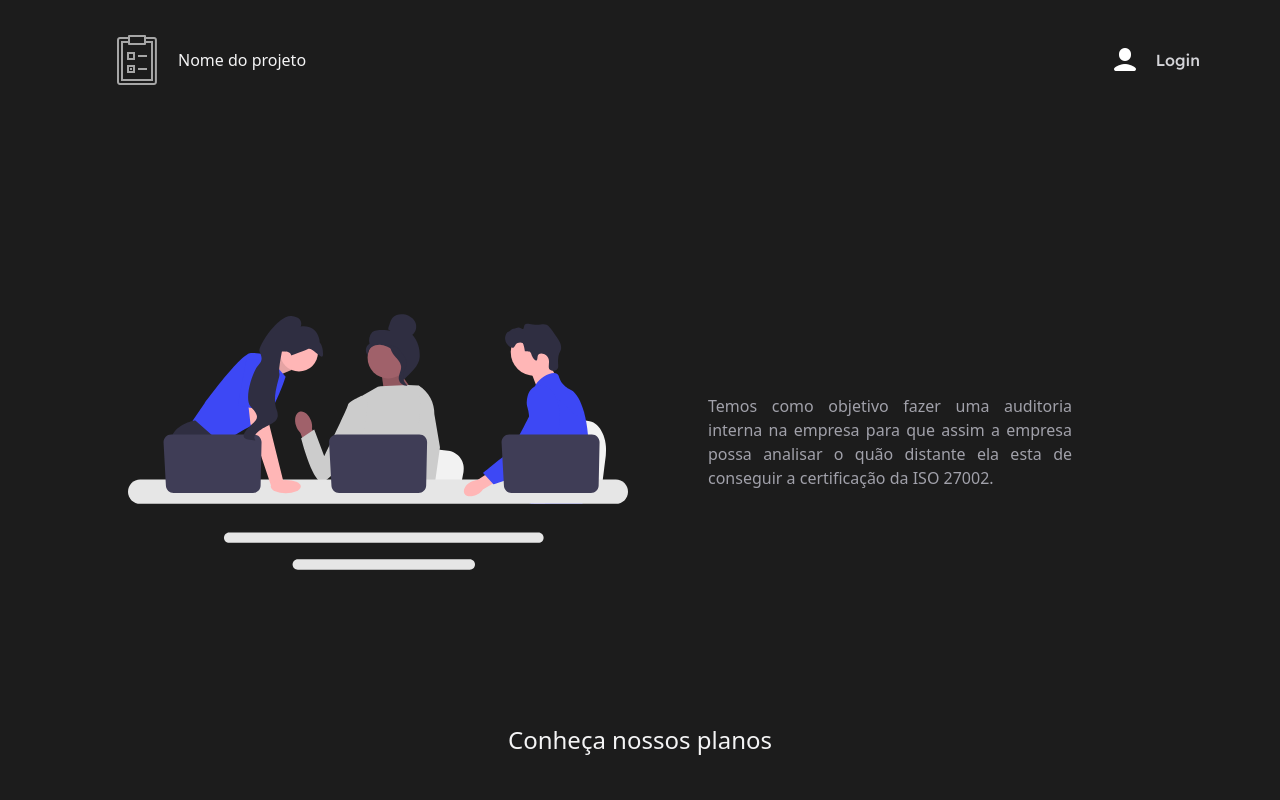
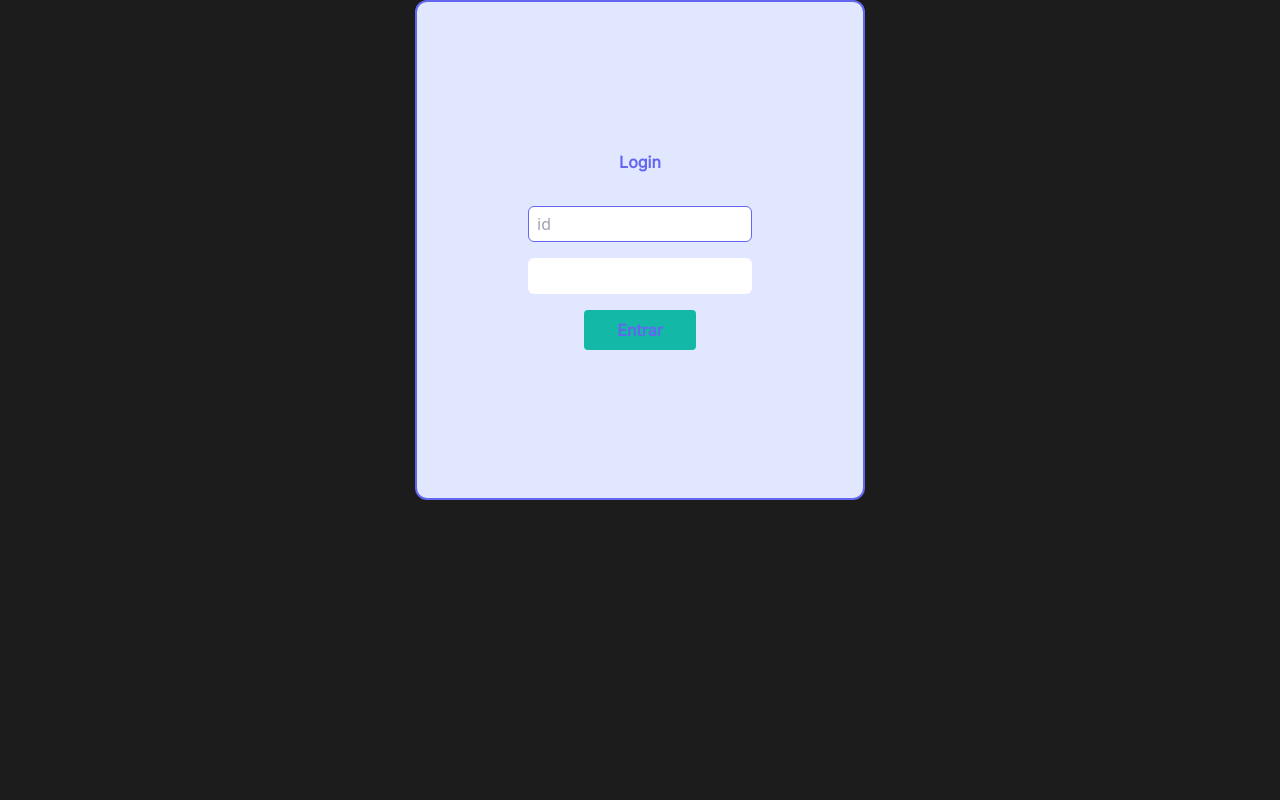
Before and after one commit to FabioSM02/audit-tailwind-next, a React (Vite) app: page / in a window 1280 px wide. Shown: the top 800 px of the page. Built offline with nearby package versions, Linux system fonts and the light colour scheme.

Commit message:
add login's style

```diff
--- a/src/App.tsx
+++ b/src/App.tsx
@@ -3,13 +3,17 @@ import React, { useState } from 'react';
 import { Card } from './components/card';
 import { Header } from './components/header';
 import { MembersPhoto } from './components/membersPhoto';
+import { Login } from './pages/Login';
 
 function App() {
   const [count, setCount] = useState(0)
 
   return (
-    <>
-      <Header />
+    <div className="flex items-center justify-center">
+
+      <Login />
+
+      {/* <Header />
 
       <main className="flex justify-between items-center mx-[10%] py-8 w-[80%] h-[85%]">
           <img src="../../public/icons-svg/engineering_team.svg" alt="Ilustração" className="mt-40 w-[500px] h-[500px] max-h-screen max-w-screen" />
@@ -19,7 +23,7 @@ function App() {
       </main>
 
       <section className="">
-        {/* degrade entre um preto ou cinza e um roxo escuro */}
+        {/* degrade entre um preto ou cinza e um roxo escuro
       </section>
 
       <section className="flex flex-col justify-center items-center h-[85%]">
@@ -30,7 +34,7 @@ function App() {
             src="https://cdn.lordicon.com/pimvysaa.json"
             trigger="loop"
             style="width:250px;height:250px">
-        </lord-icon> */}
+        </lord-icon>
         <div className="flex max-w-[80%]">
           <Card />
           <Card />
@@ -39,13 +43,13 @@ function App() {
       </section>
 
       <section className="">
-        {/* degrade entre um preto ou cinza e um roxo escuro volta */}
+        {/* degrade entre um preto ou cinza e um roxo escuro volta
       </section>
 
       <section className="flex flex-col justify-center items-center h-[85%] mt-40">
         <p className="">Nossa Equipe</p>
 
-        {/* COLOCAR HOVER NAS FOTOS DOS INTEGRANTES DO GRUPO E MOSTRAR LINKEDIN E NOME */}
+        {/* COLOCAR HOVER NAS FOTOS DOS INTEGRANTES DO GRUPO E MOSTRAR LINKEDIN E NOME
 
         <div>
           <MembersPhoto />
@@ -55,8 +59,8 @@ function App() {
       <footer className="bg-[#121111] h-16 py-16 flex flex-col items-center justify-center">
         <p className="font-inter font-bold text-[#8D8DF3] pb-4">Desenvolvido por SEGMA6 - 2023</p>
         <p className="font-inter font-semibold text-[#8D8DF3]">Fatec São Caetano do Sul</p>
-      </footer>
-    </>
+      </footer> */}
+    </div>
   )
 }
 
--- a/src/pages/Login.tsx
+++ b/src/pages/Login.tsx
@@ -2,13 +2,13 @@ import React from "react";
 
 export function Login(){
     return(
-        <div className="border-2 border-indigo-500 bg-indigo-200 anima">
-            <p>Login</p>
-            <form action="" method=""  className="">
-                <input type="email" className="" name="" placeholder="" id="" />
-                <input type="password" className="" name="" placeholder="" id="" />
+        <div className="flex flex-col items-center justify-center w-[450px] h-[500px] rounded-xl border-2 border-indigo-500 bg-indigo-100 focus:border-red-500 focus:outline-none">
+            <p className="mb-8 text-indigo-500 font-inter font-bold">Login</p>
+            <form action="" method=""  className="flex flex-col items-center justify-center">
+                <input type="email" className="mb-4 w-56 h-9 px-2 rounded-md border-[.2px] border-indigo-500 focus:border-red-600 focus:outline-none" name="" placeholder="id" id="" />
+                <input type="password" className="mb-4 h-9 w-56 rounded-md focus:outline-none" name="" placeholder="" id="" />
 
-                <button type="submit" className="">
+                <button type="submit" className="text-indigo-500 font-inter font-bold bg-teal-500 w-28 rounded flex items-center justify-center h-10">
                     Entrar
                 </button>
             </form>
```
